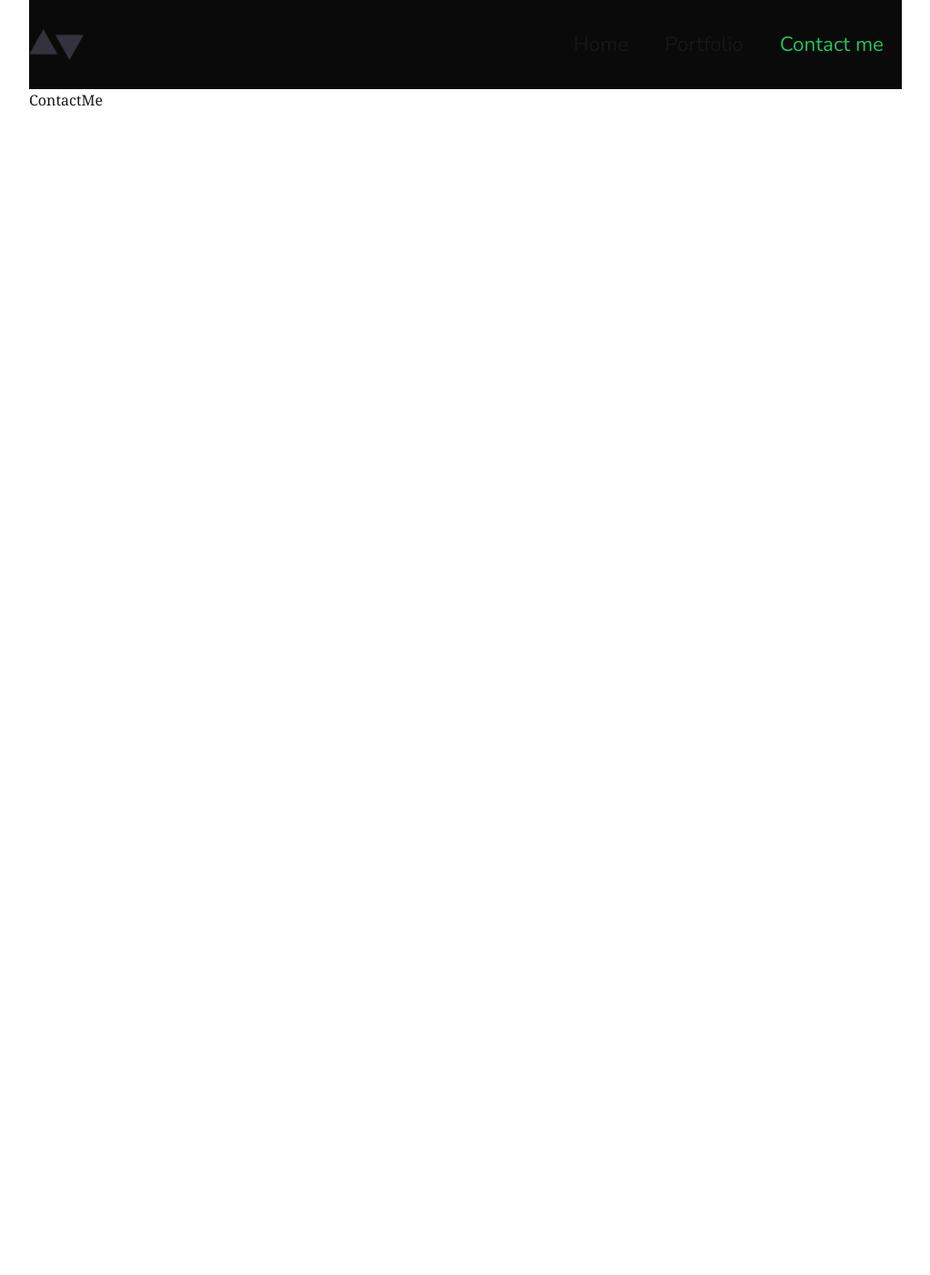
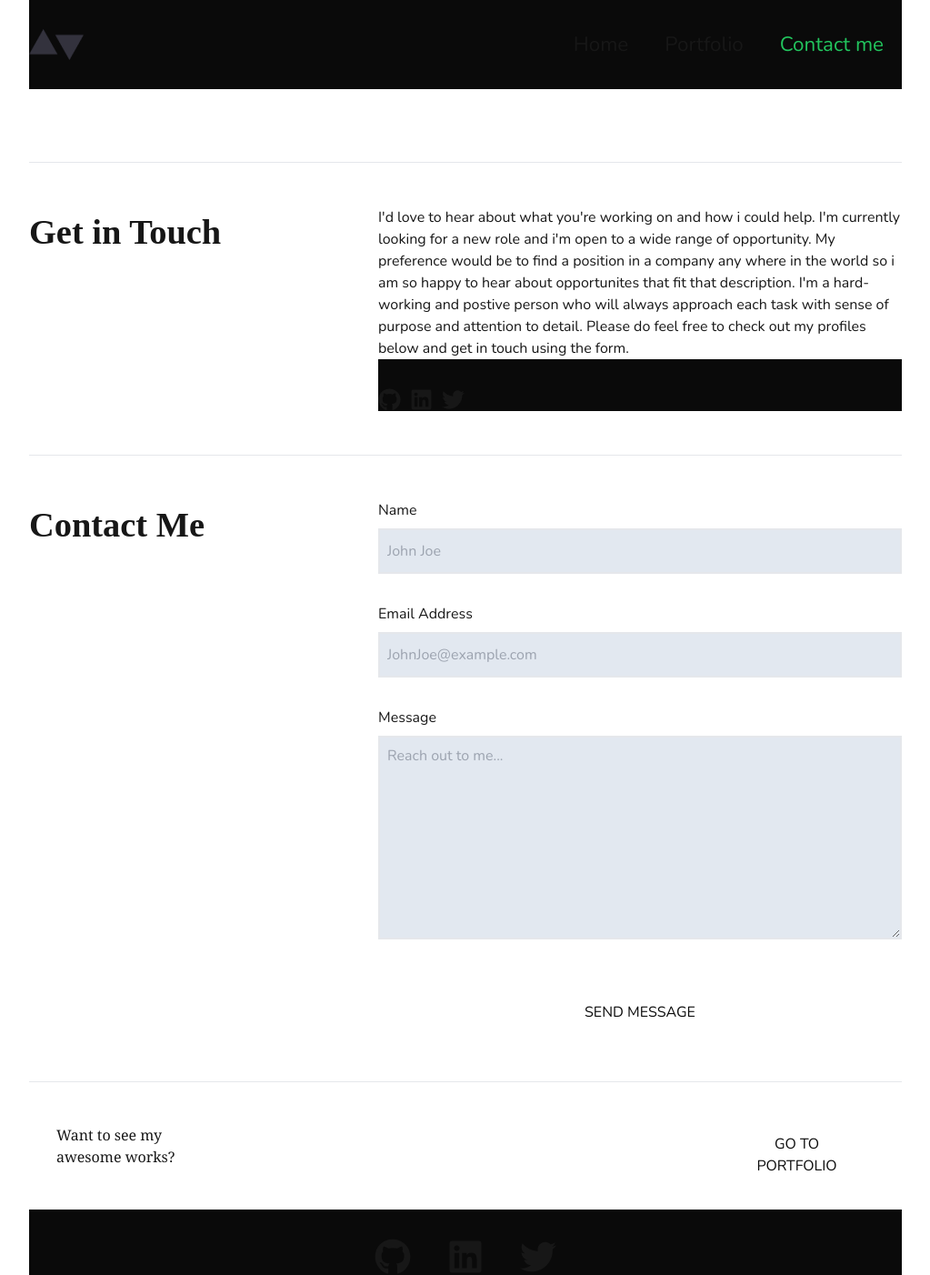
Before and after one commit to killamillz/Portfolio, a Next.js app in the folder portfolio/: page /contact-me in a window 1280 px wide. Shown: the whole page at 91% size, without its empty margins (128-1151 px from the left). Before the commit the page ends 800 px from the top, so only its background shows below. Built offline with nearby package versions, Linux system fonts and the light colour scheme.

Commit message:
completed contact-me

```diff
--- a/portfolio/package.json
+++ b/portfolio/package.json
@@ -9,6 +9,7 @@
     "lint": "next lint"
   },
   "dependencies": {
+    "@emailjs/browser": "^4.4.1",
     "classnames": "^2.3.2",
     "clsx": "^2.1.1",
     "next": "15.0.1",
--- a/portfolio/src/app/globals.css
+++ b/portfolio/src/app/globals.css
@@ -39,6 +39,41 @@ html {
 .animate-slideIn {
   animation: slideIn 0.5s ease-in-out;
 }
+
+.animate-slideInSlow {
+  animation: slideIn 2.5s ease-in-out;
+}
+
+@keyframes slideInFromLeft {
+  0% {
+    transform: translateX(-100%);
+    opacity: 0;
+  }
+  100% {
+    transform: translateX(0);
+    opacity: 1;
+  }
+}
+
+@keyframes slideInFromRight {
+  0% {
+    transform: translateX(100%);
+    opacity: 0;
+  }
+  100% {
+    transform: translateX(0);
+    opacity: 1;
+  }
+}
+
+.animate-slide-in-left {
+  animation: slideInFromLeft 1.8s ease-out forwards;
+}
+
+.animate-slide-in-right {
+  animation: slideInFromRight 1.8s ease-out forwards;
+}
+
 
 .nunito-r-8 {
   font-family: "Nunito", serif;
@@ -135,3 +170,10 @@ html {
   font-style: normal;
   font-size: 2.2rem;
 }
+
+.noto-b-24 {
+  font-family: "Noto_serif", serif;
+  font-weight: 900;
+  font-style: normal;
+  font-size: 2.4rem;
+}
--- a/portfolio/src/app/layout.tsx
+++ b/portfolio/src/app/layout.tsx
@@ -29,7 +29,7 @@ export default function RootLayout({
       <body
         className={`${nunito.className} ${nonSerif.className} antialiased md:px-40`}
       >
-        <div className="sticky top-0 z-auto">
+        <div className="sticky top-0 z-50">
           <NavBar />
         </div>
         {children}
--- a/portfolio/src/app/page.tsx
+++ b/portfolio/src/app/page.tsx
@@ -2,7 +2,7 @@ import Home from "./ui/home";
 
 export default function Main() {
   return (
-    <main >
+    <main className="animate-slideInSlow">
       <Home />
     </main>
   );
--- a/portfolio/src/app/ui/contact-me.tsx
+++ b/portfolio/src/app/ui/contact-me.tsx
@@ -1,7 +1,118 @@
-import React from "react";
+/* eslint-disable @typescript-eslint/no-explicit-any */
+"use client";
+
+import React, { useRef } from "react";
+import CustomButton from "@/app/ui/shared/buttons/custom-button";
+import Footer from "./shared/footer/footer";
+import { useRouter } from "next/navigation";
+import emailjs from "@emailjs/browser";
 
 function ContactMe() {
-  return <div>ContactMe</div>;
+  const router = useRouter();
+
+  const goToPortfolio = () => {
+    router.push("/portfolio");
+  };
+
+  const form = useRef<any>(null);
+
+  const sendEmail = (e: React.FormEvent<HTMLFormElement>) => {
+    e.preventDefault();
+
+    emailjs
+      .sendForm("YOUR_SERVICE_ID", "YOUR_TEMPLATE_ID", form.current, {
+        publicKey: "YOUR_PUBLIC_KEY",
+      })
+      .then(
+        () => {
+          console.log("SUCCESS!");
+          alert("success");
+        },
+        (error) => {
+          console.log("FAILED...", error.text);
+          alert("error");
+        }
+      );
+  };
+
+  return (
+    <section>
+      <div className="flex flex-col md:flex-row justify-center items-center md:justify-start md:items-start border-y py-12 mt-8 md:mt-20 ">
+        <div className="mb-4 md:mb-0 md:w-[40%]">
+          <p className="noto-b-24 animate-slide-in-left">Get in Touch</p>
+        </div>
+        <div className="w-[90%] md:w-[60%] animate-slide-in-right">
+          <div className="flex flex-col justify-between text-center md:text-start nunito-r-10">
+            {` I'd love to hear about what you're working on and how i could help.
+          I'm currently looking for a new role and i'm open to a wide range of
+          opportunity. My preference would be to find a position in a company
+          any where in the world so i am so happy to hear about opportunites
+          that fit that description. I'm a hard-working and postive person who
+          will always approach each task with sense of purpose and attention to
+          detail. Please do feel free to check out my profiles below and get in
+          touch using the form.`}
+          </div>
+          <div>
+            <Footer
+              size={25}
+              position="between"
+              iconClassName="pr-[10px]"
+              pb="0"
+            />
+          </div>
+        </div>
+      </div>
+      <form ref={form} onSubmit={sendEmail}>
+        <div className="flex flex-col md:flex-row justify-center items-center md:justify-start md:items-start border-b py-8 md:py-12">
+          <div className="mb-4 md:mb-0 md:w-[40%]">
+            <p className="noto-b-24 animate-slideInSlow">Contact Me</p>
+          </div>
+          <div className="flex flex-col justify-between nunito-r-10 w-[90%] md:w-[60%] animate-slideInSlow">
+            <div className="flex flex-col pb-8">
+              <label>Name</label>
+              <input
+                className="h-[50px] bg-slate-200 p-2 focus:border-green-500 border-2 focus:outline-none focus:ring-0 focus:shadow-none text-gray-900 mt-2"
+                placeholder="John Joe"
+                name="user_name"
+                type="text"
+              />
+            </div>
+            <div className="flex flex-col pb-8">
+              <label>Email Address</label>
+              <input
+                className="h-[50px] bg-slate-200 p-2 focus:border-green-500 border-2 focus:outline-none focus:ring-0 focus:shadow-none text-gray-900 mt-2"
+                placeholder="JohnJoe@example.com"
+                name="user_email"
+                type="email"
+              />
+            </div>
+            <div className="flex flex-col pb-8 h-72">
+              <label>Message</label>
+              <textarea
+                className="h-72 p-2 bg-slate-200 focus:border-green-500 border-2 focus:outline-none focus:ring-0 focus:shadow-none  text-gray-900 mt-2"
+                placeholder="Reach out to me..."
+                name="message"
+              />
+            </div>
+            <div className="flex justify-center w-full mt-[20px]">
+              <CustomButton buttonType={"submit"}> SEND MESSAGE </CustomButton>
+            </div>
+          </div>
+        </div>
+      </form>
+      <div className="flex flex-col md:flex-row justify-between items-center px-[30px] py-[20px]">
+        <p className="md:w-[20%]">Want to see my awesome works?</p>
+        <div className="hidden md:flex md:border-b md:border-white md:justify-center md:items-center md:h-0 md:w-[50%] "></div>
+        <div className="flex justify-center md:justify-end items-center w-[100%] md:w-[19%] mt-[20px]">
+          <CustomButton buttonType={"button"} handleClick={goToPortfolio}>
+            {" "}
+            GO TO PORTFOLIO{" "}
+          </CustomButton>
+        </div>
+      </div>
+      <Footer />
+    </section>
+  );
 }
 
 export default ContactMe;
--- a/portfolio/src/app/ui/portfolio.tsx
+++ b/portfolio/src/app/ui/portfolio.tsx
@@ -1,11 +1,89 @@
-import React from 'react'
+"use client";
+
+import Image from "next/image";
+import React from "react";
+import CustomButton from "@/app/ui/shared/buttons/custom-button";
+import { useRouter } from "next/navigation";
+import clsx from "clsx";
 
 function Portfolio() {
+  const Router = useRouter();
+  const portfolioList = [
+    {
+      name: "Plutus",
+      image: null,
+      details:
+        "This project required me to build a fully responsive landing page to the designs provided. I used HTML5, along with CSS Grid and JavaScriptfor the areas that required interactivity, such as the testimonial slider.",
+      bg: "red",
+    },
+    {
+      name: "Plutus",
+      image: null,
+      details:
+        "This project required me to build a fully responsive landing page to the designs provided. I used HTML5, along with CSS Grid and JavaScriptfor the areas that required interactivity, such as the testimonial slider.",
+      bg: "blue",
+    },
+    {
+      name: "Plutus",
+      image: null,
+      details:
+        "This project required me to build a fully responsive landing page to the designs provided. I used HTML5, along with CSS Grid and JavaScriptfor the areas that required interactivity, such as the testimonial slider.",
+      bg: "green",
+    },
+    {
+      name: "Plutus",
+      image: null,
+      details:
+        "This project required me to build a fully responsive landing page to the designs provided. I used HTML5, along with CSS Grid and JavaScriptfor the areas that required interactivity, such as the testimonial slider.",
+      bg: "gold",
+    },
+    {
+      name: "Plutus",
+      image: null,
+      details:
+        "This project required me to build a fully responsive landing page to the designs provided. I used HTML5, along with CSS Grid and JavaScriptfor the areas that required interactivity, such as the testimonial slider.",
+      bg: "pink",
+    },
+  ];
   return (
-    <div>
-      Portfolio
-    </div>
-  )
+    <section>
+      {portfolioList?.map((item, index) => (
+        <div
+          className={clsx("flex w-full mb-24", {
+            "flex-row-reverse": index % 2 === 0,
+          })}
+          key={index}
+        >
+          <div
+            className={`min-h-[20rem] px-[40px] w-[50%] pt-[40px] bg-${item.bg}`}
+          >
+            <Image src={item.image} alt={item.name} width={0} height={0} />
+          </div>
+          <div className="w-[50%] p-12">
+            <div className="w-full">
+              <p className="noto-b-18 md:noto-b-22">{item.name}</p>
+              <p className="nunito-r-10">{item.details}</p>
+            </div>
+            <div className="flex justify-start items-center w-fit mt-[20px]">
+              <CustomButton
+                buttonType={"button"}
+                handleClick={() => Router.push(`/portfolio/${item.name}`)}
+              >
+                {" "}
+                View Project{" "}
+              </CustomButton>
+            </div>
+            <div className="flex justify-start  items-center w-fit mt-[20px]">
+              <CustomButton buttonType={"button"}>
+                {" "}
+                View Github Repo{" "}
+              </CustomButton>
+            </div>
+          </div>
+        </div>
+      ))}
+    </section>
+  );
 }
 
-export default Portfolio
+export default Portfolio;
--- a/portfolio/src/app/ui/shared/buttons/custom-button.tsx
+++ b/portfolio/src/app/ui/shared/buttons/custom-button.tsx
@@ -11,7 +11,7 @@ export default function CustomButton({
     <button
       disabled={disabled}
       onClick={handleClick}
-      className={`nunito-r-8 bg-white text-[#0a0a0a] p-4 hover:bg-[#0a0a0a] hover:text-green-500 not-sr-only hover:border ${className}`}
+      className={`nunito-r-8 bg-white text-[#0a0a0a] p-4 hover:bg-[#0a0a0a] hover:text-green-500 not-sr-only hover:border-green-500 hover:border transition-all duration-200 ${className}`}
       type={buttonType}
     >
       {children}
--- a/portfolio/src/app/ui/shared/footer/footer.tsx
+++ b/portfolio/src/app/ui/shared/footer/footer.tsx
@@ -1,31 +1,54 @@
 "use client";
 
 import React from "react";
-import Logo from "/public/images/logo.png";
-import Image from "next/image";
-import { LinksProps } from "@/app/model/navbar";
-import { useRouter } from "next/navigation";
+import { LinksProps, FooterProps } from "@/app/model/navbar";
 import clsx from "clsx";
+import { FaGithub } from "react-icons/fa";
+import { FaTwitter } from "react-icons/fa";
+import { FaLinkedin } from "react-icons/fa";
 
-function Footer() {
-  const router = useRouter();
+function Footer({
+  size = 40,
+  position = "center",
+  iconClassName = "px-[20px]",
+  pb = "16",
+}: FooterProps) {
   const links = [
-    { name: "Home", link: "/" },
-    { name: "Portfolio", link: "/portfolio" },
-    { name: "Contact me", link: "/contact-me" },
+    {
+      name: "Github",
+      link: "https://github.com/killamillz",
+      icon: <FaGithub size={size} />,
+    },
+    {
+      name: "LinkedIn",
+      link: "https://www.linkedin.com/in/ogochukwu-alozie-44291b1a2/",
+      icon: <FaLinkedin size={size} />,
+    },
+    {
+      name: "Twitter",
+      link: "https://twitter.com/iam_killamillz",
+      icon: <FaTwitter size={size} />,
+    },
   ];
 
   return (
-    <div className="flex justify-between py-8 bg-[#0A0A0A]">
-      <Image src={Logo} alt={"My logo"} />
+    <div
+      className={`flex justify-${position} items-center pb-${pb} pt-8 bg-[#0A0A0A]`}
+    >
       <ul className="flex">
         {links?.map((link: LinksProps, index: number) => (
-          <li
-            key={index}
-            onClick={() => router.push(`${link.link}`)}
-            className={clsx("nunito-r-14 px-[20px] cursor-pointer hover:-translate-y-1 duration-300 hover:text-green-500 active active:text-green-500", {})}
-          >
-            {link.name}
+          <li key={index} className={`${iconClassName}`}>
+            <a
+              href={link.link}
+              target="_blank"
+              rel="noopener noreferrer"
+              title={link.name}
+              className={clsx(
+                "nunito-r-14 flex items-center cursor-pointer hover:-translate-y-1 duration-300 hover:text-green-500 active:text-green-500"
+              )}
+            >
+              {link.icon}
+            </a>
           </li>
         ))}
       </ul>
```
Also changed, not shown: portfolio/src/app/model/navbar.ts (+8 -0 lines), portfolio/src/app/ui/home.tsx (+7 -9 lines), portfolio/src/app/ui/shared/navbar/navBar.tsx (+4 -4 lines), 1 other file (tests, documents, lock files or other folders).
